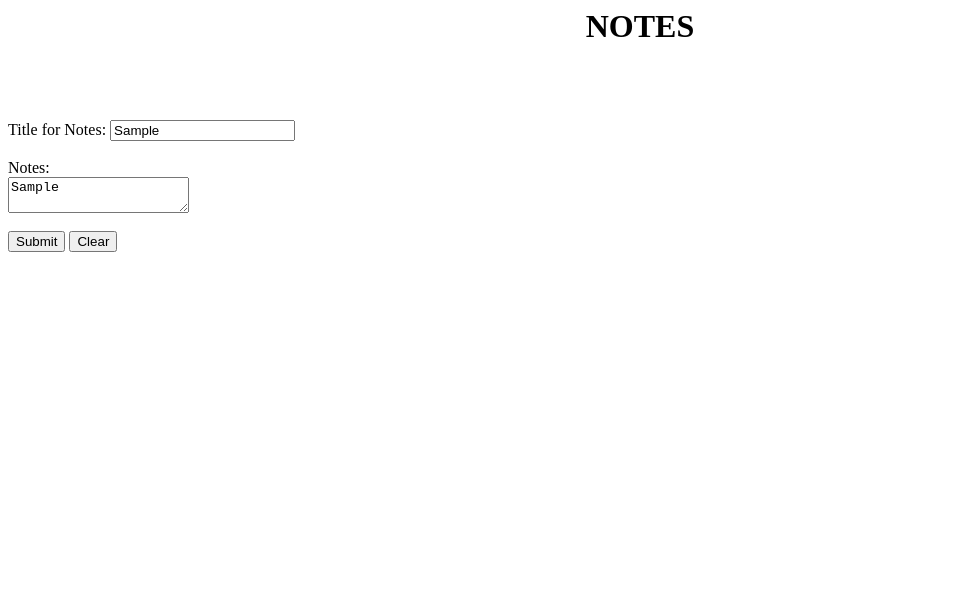
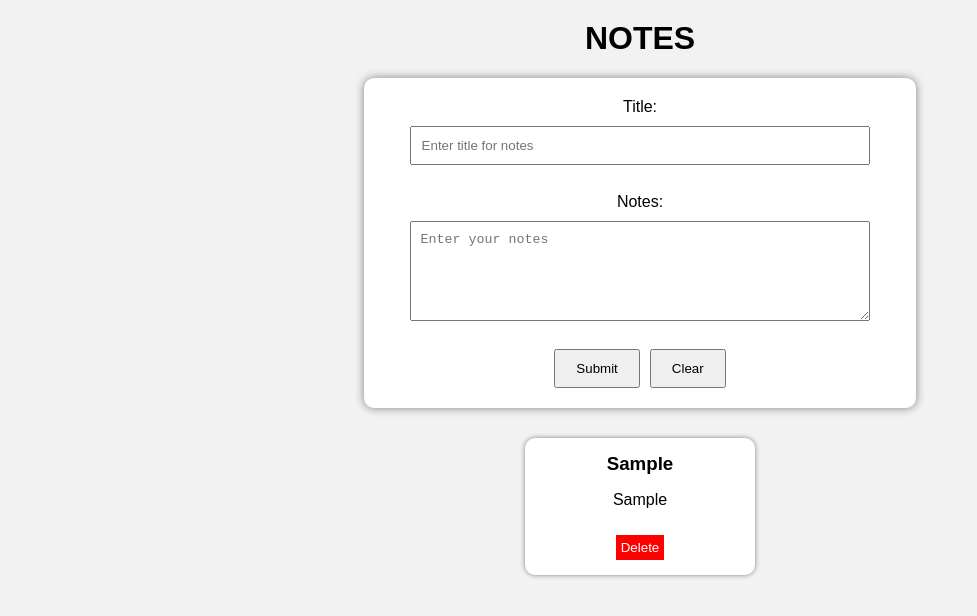
Before and after one commit to OVJ07/webProgramming-project, a plain HTML site: page student-dashboard/frontend/modules/notes.html in a window 1280 px wide. Both pictures are taken after typing "Sample", "Sample" into the empty fields and a click on the button "Submit". Shown: the whole page, without its empty margins (0-977 px from the left). Drawn offline with Linux system fonts and the light colour scheme.

Commit message:
basic notes js and css work

```diff
--- a/student-dashboard/frontend/css/notes.css
+++ b/student-dashboard/frontend/css/notes.css
@@ -0,0 +1,73 @@
+body {
+  font-family: Arial;
+  background-color: #f2f2f2;
+  margin: 0;
+}
+
+.main-container {
+  width: 80%;
+  margin: auto;
+  text-align: center;
+}
+
+h1 {
+  margin-top: 20px;
+}
+
+.input-section {
+  margin: 20px auto;
+  padding: 20px;
+  background: white;
+  width: 50%;
+  border-radius: 10px;
+  box-shadow: 0 0 10px gray;
+}
+
+input, textarea {
+  width: 90%;
+  margin: 10px 0;
+  padding: 10px;
+}
+
+textarea {
+  height: 100px;
+}
+
+.button-group {
+  display: flex;
+  justify-content: center;
+  gap: 10px;
+}
+
+button {
+  padding: 10px 20px;
+  cursor: pointer;
+}
+
+#notesContainer {
+  display: flex;
+  flex-wrap: wrap;
+  justify-content: center;
+}
+
+.note {
+  background: white;
+  width: 200px;
+  margin: 10px;
+  padding: 15px;
+  border-radius: 10px;
+  box-shadow: 0 0 5px gray;
+}
+
+.note h3 {
+  margin: 0;
+}
+
+.delete-btn {
+  margin-top: 10px;
+  background: red;
+  color: white;
+  border: none;
+  padding: 5px;
+  cursor: pointer;
+}
--- a/student-dashboard/frontend/js/notes.js
+++ b/student-dashboard/frontend/js/notes.js
@@ -0,0 +1,53 @@
+let notes = JSON.parse(localStorage.getItem("notes")) || [];
+
+function displayNotes() {
+  const container = document.getElementById("notesContainer");
+  container.innerHTML = "";
+
+  notes.forEach((note, index) => {
+    const noteDiv = document.createElement("div");
+    noteDiv.className = "note";
+
+    noteDiv.innerHTML = `
+      <h3>${note.title}</h3>
+      <p>${note.content}</p>
+      <button class="delete-btn" onclick="deleteNote(${index})">Delete</button>
+    `;
+
+    container.appendChild(noteDiv);
+  });
+}
+
+function addNote() {
+  const title = document.getElementById("titleInput").value;
+  const content = document.getElementById("noteInput").value;
+
+  if (title.trim() === "" && content.trim() === "") {
+    return;
+  }
+
+  const newNote = {
+    title: title,
+    content: content,
+  };
+
+  notes.push(newNote);
+  localStorage.setItem("notes", JSON.stringify(notes));
+
+  clearFields();
+  displayNotes();
+}
+
+function deleteNote(index) {
+  notes.splice(index, 1);
+  localStorage.setItem("notes", JSON.stringify(notes));
+  displayNotes();
+}
+
+function clearFields() {
+  document.getElementById("titleInput").value = "";
+  document.getElementById("noteInput").value = "";
+}
+
+// Load notes on page start
+displayNotes();
--- a/student-dashboard/frontend/modules/notes.html
+++ b/student-dashboard/frontend/modules/notes.html
@@ -1,28 +1,39 @@
+
 <html>
-    <head>
-        <title>Notes</title>
-        <link rel="notes" href="student-dashboard\frontend\css\notes.css">
-    </head>
-    <body>
+<head>
+  <title>Notes</title>
 
-        <h1><center>NOTES</center></h1>
+  <!-- CSS -->
+  <link rel="stylesheet" href="../css/notes.css">
+</head>
+<body>
 
-        <br><br><br>
+  <div class="main-container">
+    <h1>NOTES</h1>
 
-        <div>
+    <div class="input-section">
 
-        <label for="heading">Title for Notes: </label>
-        <input type ="text" id="heading" name="heading" placeholder="Enter your notes heading"><br><br>
+      <!-- Title -->
+      <label for="titleInput">Title:</label><br>
+      <input type="text" id="titleInput" placeholder="Enter title for notes"><br><br>
 
-        <label for="note">Notes: </label><br>
-        <textarea id="note" name="note" placeholder="Enter your notes"></textarea><br><br>
+      <!-- Notes -->
+      <label for="noteInput">Notes:</label><br>
+      <textarea id="noteInput" placeholder="Enter your notes"></textarea><br><br>
 
-        <button onclick="submit()">Submit</button>
-        <button onclick="clear()">Clear</button>
-        </div>
+      <!-- Buttons -->
+      <div class="button-group">
+        <button onclick="addNote()">Submit</button>
+        <button onclick="clearFields()">Clear</button>
+      </div>
 
+    </div>
 
-        <script src="student-dashboard\frontend\js\notes.js"></script>
+    <!-- Display Section -->
+    <div id="notesContainer"></div>
+  </div>
 
-    </body>
+  <!-- JS -->
+  <script src="../js/notes.js"></script>
+</body>
 </html>
```
